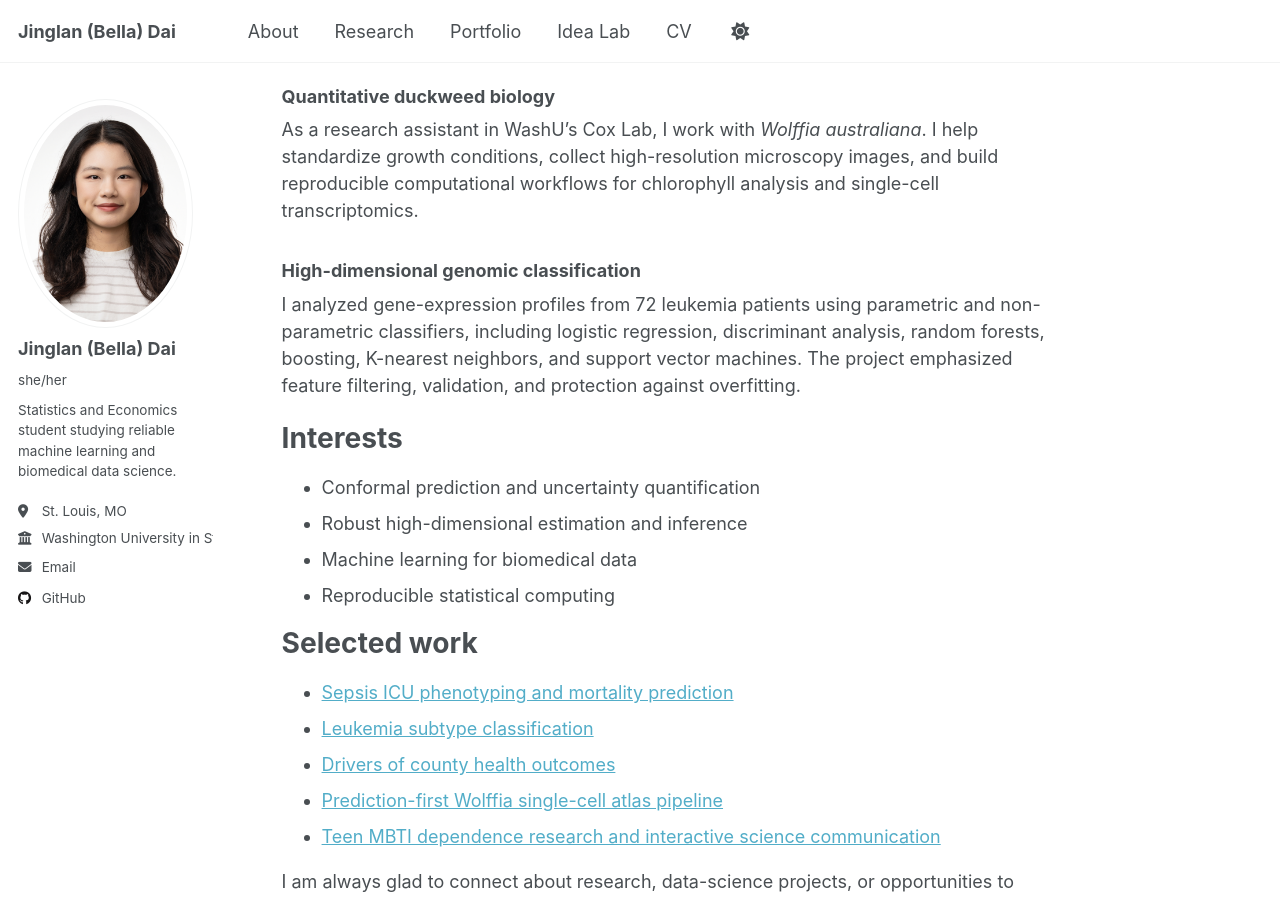
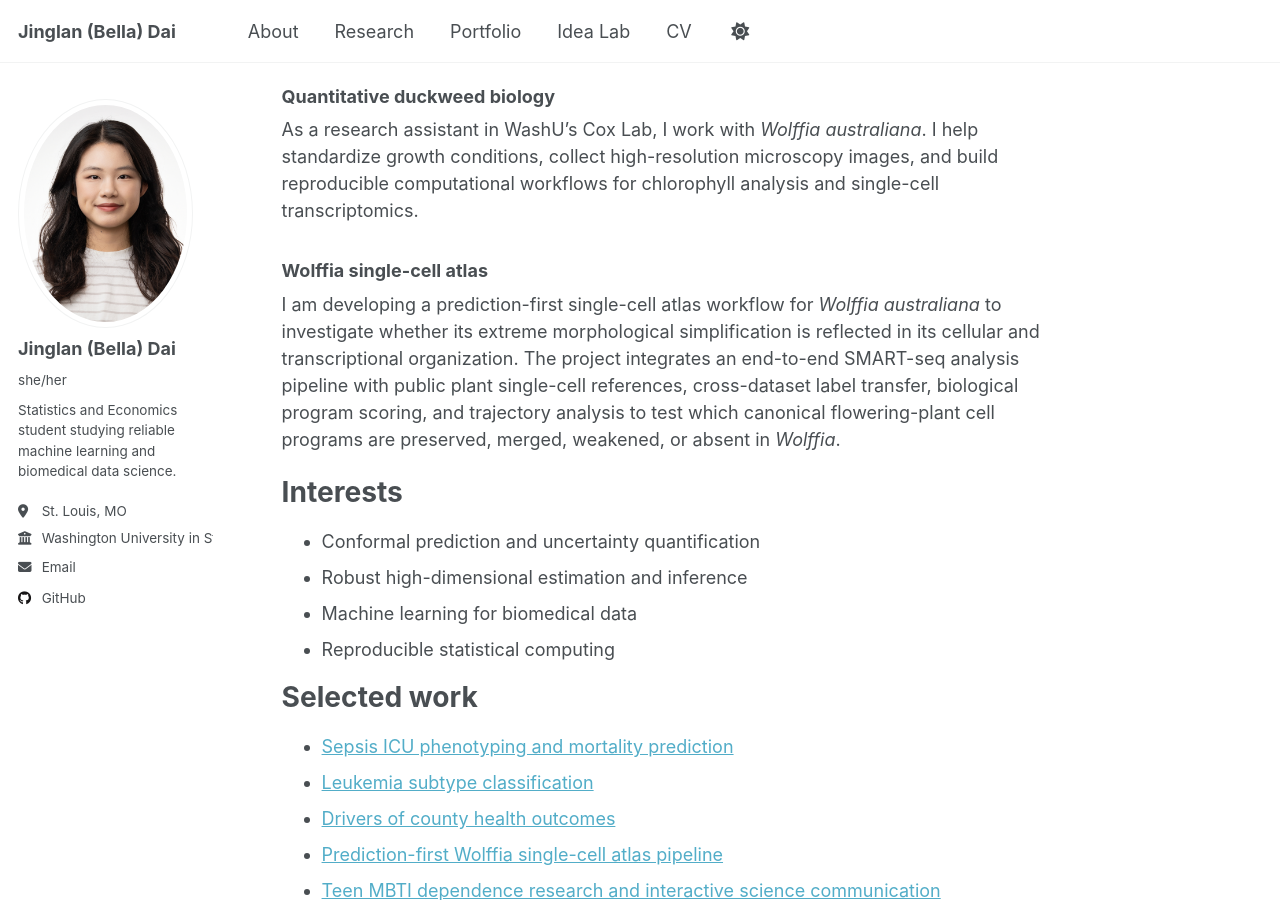
Before and after one commit to belladai36/belladai36.github.io, a Jekyll site: the page built from _pages/about.md, in a window 1280 px wide and 900 px high, scrolled down 569 px. Built offline with Jekyll 4.4.1, drawn with Linux system fonts in a browser that asks for light colours; a script that is not in the unit is left out.

Commit message:
Update homepage Wolffia research

```diff
--- a/_pages/about.md
+++ b/_pages/about.md
@@ -26,9 +26,9 @@ In an undergraduate independent study, I am developing methods and theoretical g
 
 As a research assistant in WashU's Cox Lab, I work with *Wolffia australiana*. I help standardize growth conditions, collect high-resolution microscopy images, and build reproducible computational workflows for chlorophyll analysis and single-cell transcriptomics.
 
-### High-dimensional genomic classification
+### Wolffia single-cell atlas
 
-I analyzed gene-expression profiles from 72 leukemia patients using parametric and non-parametric classifiers, including logistic regression, discriminant analysis, random forests, boosting, K-nearest neighbors, and support vector machines. The project emphasized feature filtering, validation, and protection against overfitting.
+I am developing a prediction-first single-cell atlas workflow for *Wolffia australiana* to investigate whether its extreme morphological simplification is reflected in its cellular and transcriptional organization. The project integrates an end-to-end SMART-seq analysis pipeline with public plant single-cell references, cross-dataset label transfer, biological program scoring, and trajectory analysis to test which canonical flowering-plant cell programs are preserved, merged, weakened, or absent in *Wolffia*.
 
 Interests
 =========
```
